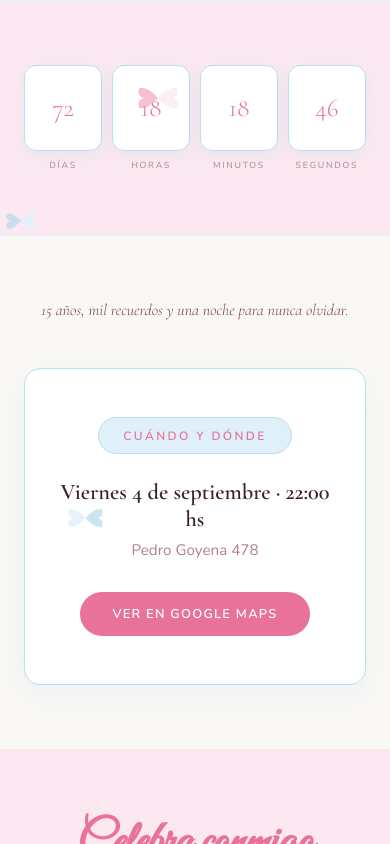
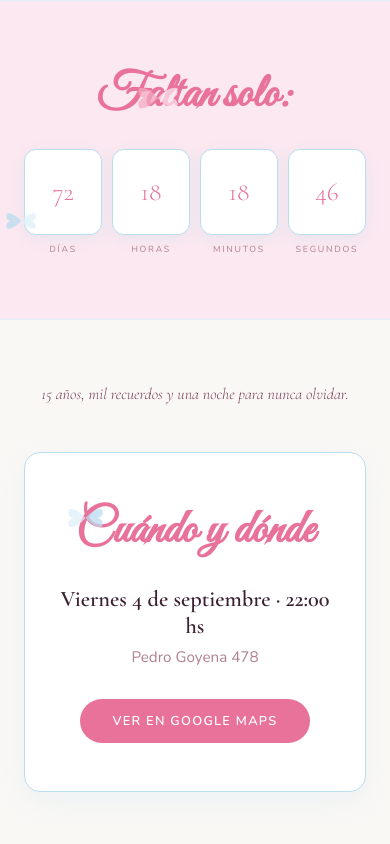
Before and after one commit to maindrake10/xv-pili, a plain HTML site: page index.html in a window 390 px wide. Both pictures are taken after a click on the button "ABRIR INVITACIÓN ✨". Shown: the part 844-1688 px from the top of the page. Drawn offline with nearby package versions, Linux system fonts and the light colour scheme.

Commit message:
Mejoras responsive mis 15 y contador

```diff
--- a/index.html
+++ b/index.html
@@ -369,6 +369,12 @@
         border-top: 1px solid var(--sky-pale);
         border-bottom: 1px solid var(--sky-pale);
       }
+      .cd-title {
+        font-family: var(--font-script);
+        font-size: clamp(3rem, 8vw, 4.5rem);
+        color: var(--pink);
+        margin-bottom: 1.5rem;
+      }
       .cd-grid {
         display: flex;
         justify-content: center;
@@ -430,19 +436,11 @@
         margin: 0 auto;
         box-shadow: 0 10px 30px rgba(187, 221, 240, 0.2);
       }
-      .cuando-badge-modern {
-        background: var(--sky-pale);
+      .cuando-title {
+        font-family: var(--font-script);
+        font-size: clamp(3rem, 8vw, 4.5rem);
         color: var(--pink);
-        font-family: var(--font-body);
-        font-size: 0.75rem;
-        font-weight: 600;
-        letter-spacing: 0.2em;
-        text-transform: uppercase;
-        padding: 0.6rem 1.5rem;
-        border-radius: 50px;
-        display: inline-block;
         margin-bottom: 1.5rem;
-        border: 1px solid var(--sky-pastel);
       }
       .cuando-date {
         font-family: var(--font-display);
@@ -844,6 +842,7 @@
       <!-- COUNTDOWN -->
       <section id="countdown" class="sec">
         <div class="sec-inner">
+          <h2 class="cd-title reveal">Faltan solo:</h2>
           <div class="cd-grid reveal">
             <div class="cd-unit">
               <div class="cd-box">
@@ -880,7 +879,7 @@
             15 años, mil recuerdos y una noche para nunca olvidar.
           </p>
           <div class="cuando-card reveal" style="transition-delay: 0.2s">
-            <div class="cuando-badge-modern">Cuándo y dónde</div>
+            <h2 class="cuando-title">Cuándo y dónde</h2>
             <h3 class="cuando-date">Viernes 4 de septiembre · 22:00 hs</h3>
             <p class="cuando-address">Pedro Goyena 478</p>
             <a
@@ -1012,7 +1011,7 @@
 
       <!-- CIERRE -->
       <section id="cierre">
-        <span class="cierre-firma reveal">Te espero - Pili</span>
+        <span class="cierre-firma reveal">Te espero, Pili</span>
       </section>
 
       <footer><p>Mis XV Años · Pili · 2026</p></footer>
```
